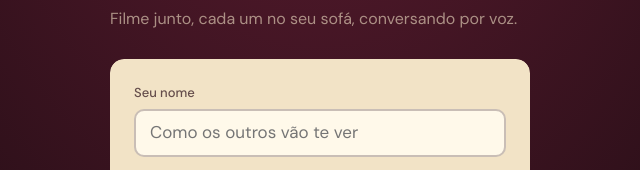
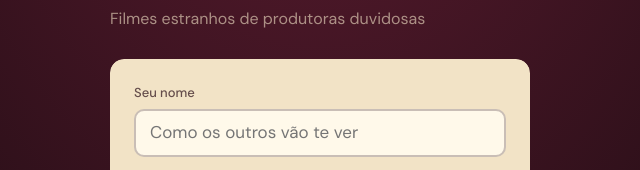
Before and after one commit to funcookiestudio/cine_jusce, a plain HTML site: page index.html in a window 1280 px wide. Shown: the part 234-404 px from the top of the page, 320-960 px from the left. Drawn offline with nearby package versions, Linux system fonts and the light colour scheme.

Commit message:
Novo subtítulo: Filmes estranhos de produtoras duvidosas

```diff
--- a/index.html
+++ b/index.html
@@ -165,7 +165,7 @@ svg{display:block}
   <div class="home-card">
     <header class="brand">
       <h1>Cine Jusce</h1>
-      <p>Filme junto, cada um no seu sofá, conversando por voz.</p>
+      <p>Filmes estranhos de produtoras duvidosas</p>
     </header>
     <div class="ticket" id="homeTicket">
       <label class="field"><span>Seu nome</span>
```
